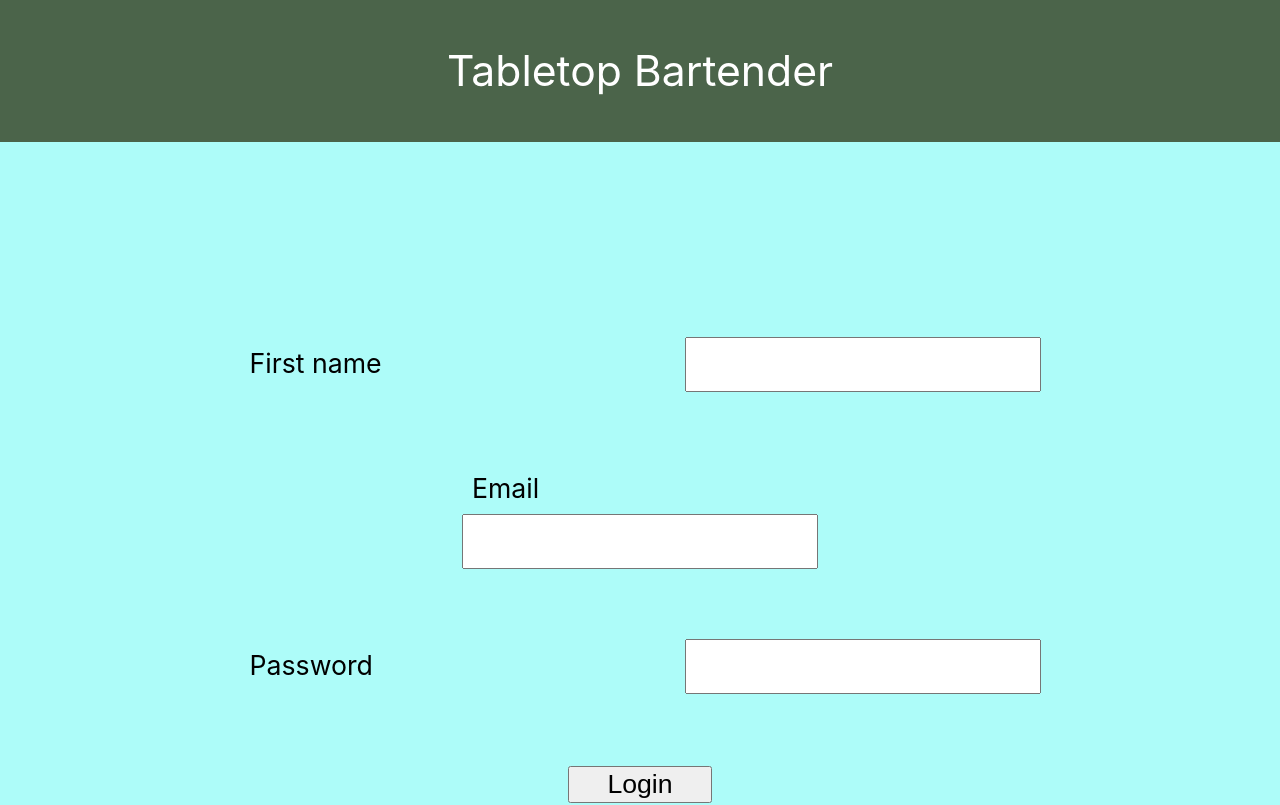
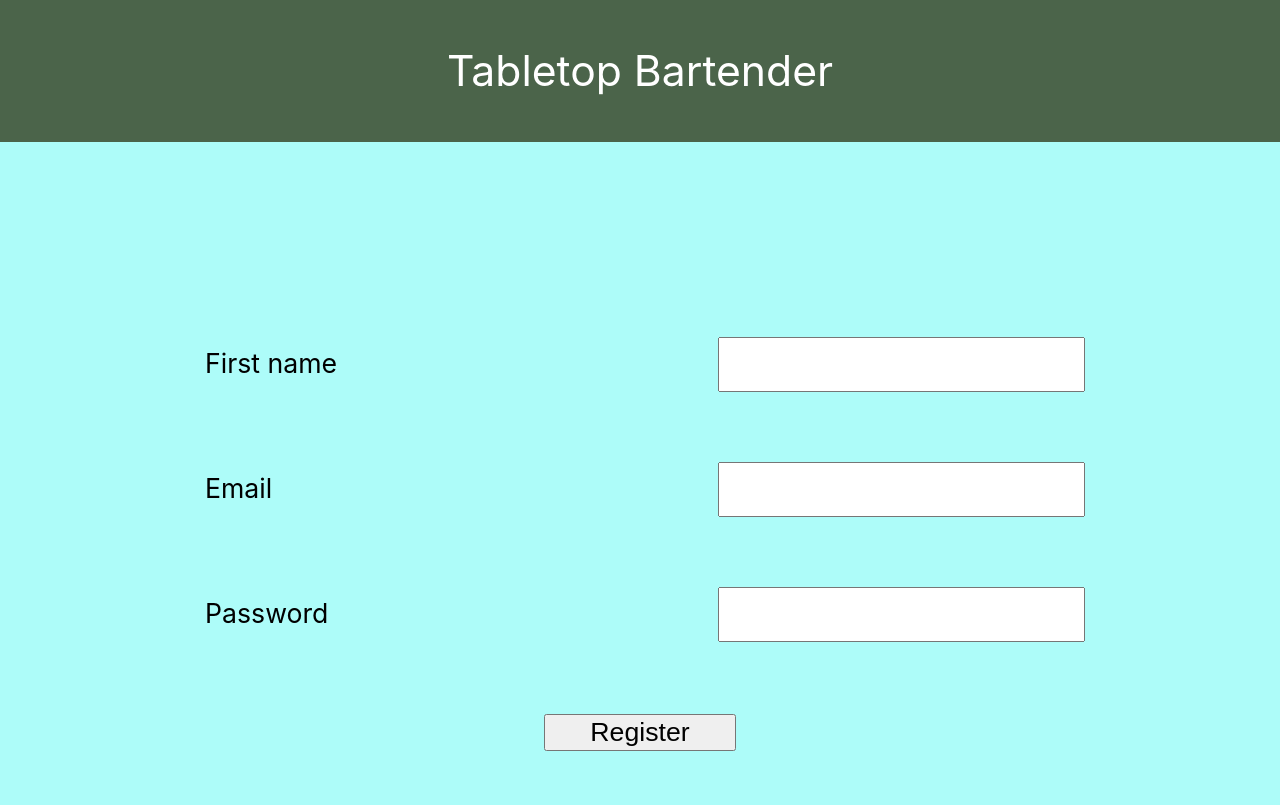
Before and after one commit to jonmkang/tabletop-bartender-client, a React (Create React App) app: page /register in a window 1280 px wide. Shown: the top 805 px of the page. Built offline with nearby package versions, Linux system fonts and the light colour scheme; no server answers.

Commit message:
fixed spacing

```diff
--- a/src/components/RegisterForm/RegisterForm.css
+++ b/src/components/RegisterForm/RegisterForm.css
@@ -28,9 +28,6 @@
     .register-form{
         padding: 10rem;
     }
-    .register-form div{
-        justify-content: space-around;
-    }
 
     .submit-registration-form{
         font-size: 20pt;
@@ -46,10 +43,10 @@
     .register-form label, .register-form input{
         font-size: 20pt;
         padding: 10px;
-        width: 40%;
+        width: 40;
     }
 
     .submit-registration-form{
-        width: 15%
+        width: 20%
     }
 }
--- a/src/components/RegisterForm/RegisterForm.js
+++ b/src/components/RegisterForm/RegisterForm.js
@@ -82,7 +82,7 @@ export default class RegisterForm extends Component{
                             name='first_name'
                             id='register_first_name'/>
                     </div>
-                    <div className='user_email'>
+                    <div className='register-user_email'>
                         <label htmlFor='user_email'>
                             Email
                         </label>
@@ -103,7 +103,7 @@ export default class RegisterForm extends Component{
                     </div>
                     <p className='error'>{error}</p>
                     <button type='submit' className='submit-registration-form'>
-                    Login
+                    Register
                     </button>
                 </form>
 
```
